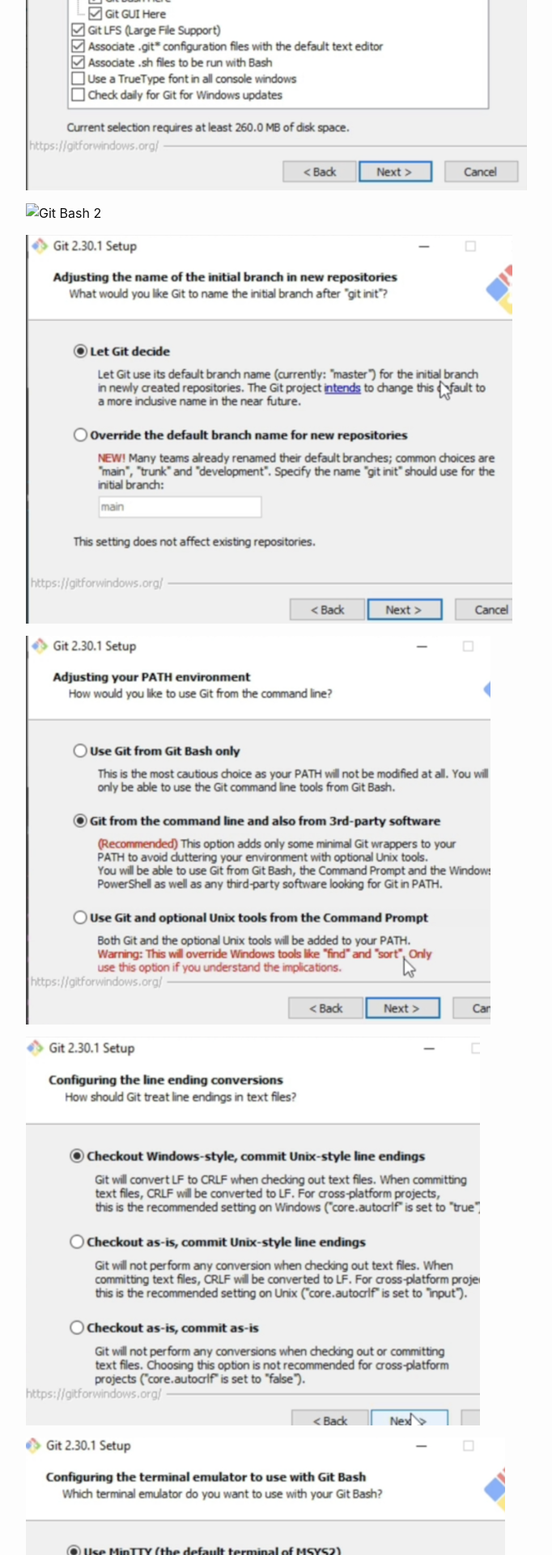
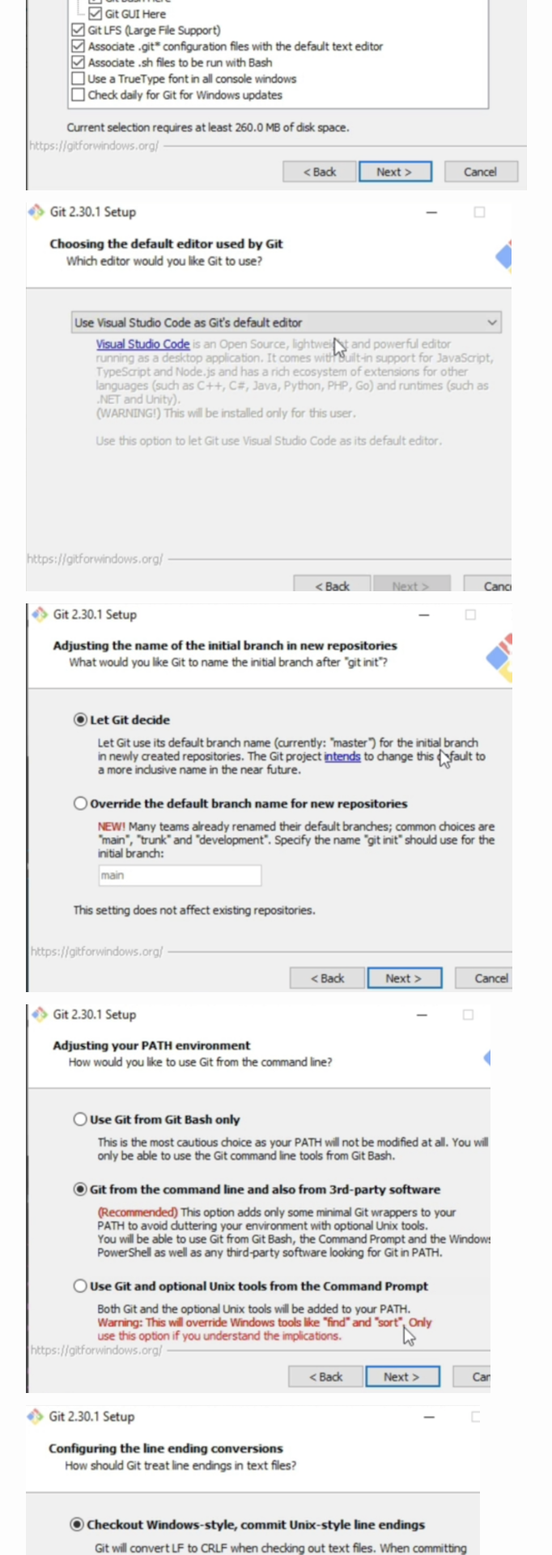
Before and after one commit to danielschwensen/danielschwensen.github.io, a Jekyll site: the page built from _posts/2023-12-03-Install_Git_Windows.md, in a window 1280 px wide. Shown: the part 593-2513 px from the top of the page at 81% size, without its empty margins (238-920 px from the left). Built offline with Jekyll 4.4.1, drawn with Linux system fonts in a browser that asks for light colours.

Commit message:
fix typo

```diff
--- a/_posts/2023-12-03-Install_Git_Windows.md
+++ b/_posts/2023-12-03-Install_Git_Windows.md
@@ -11,7 +11,7 @@
 
 ![Git Bash 1]({{ "/assets/2023/Git-01.png" | absolute_url }})
 
-![Git Bash 2]({{ "/assets/2223/Git-02.png" | absolute_url }})
+![Git Bash 2]({{ "/assets/2023/Git-02.png" | absolute_url }})
 
 ![Git Bash 3]({{ "/assets/2023/Git-03.png" | absolute_url }})
 
```
